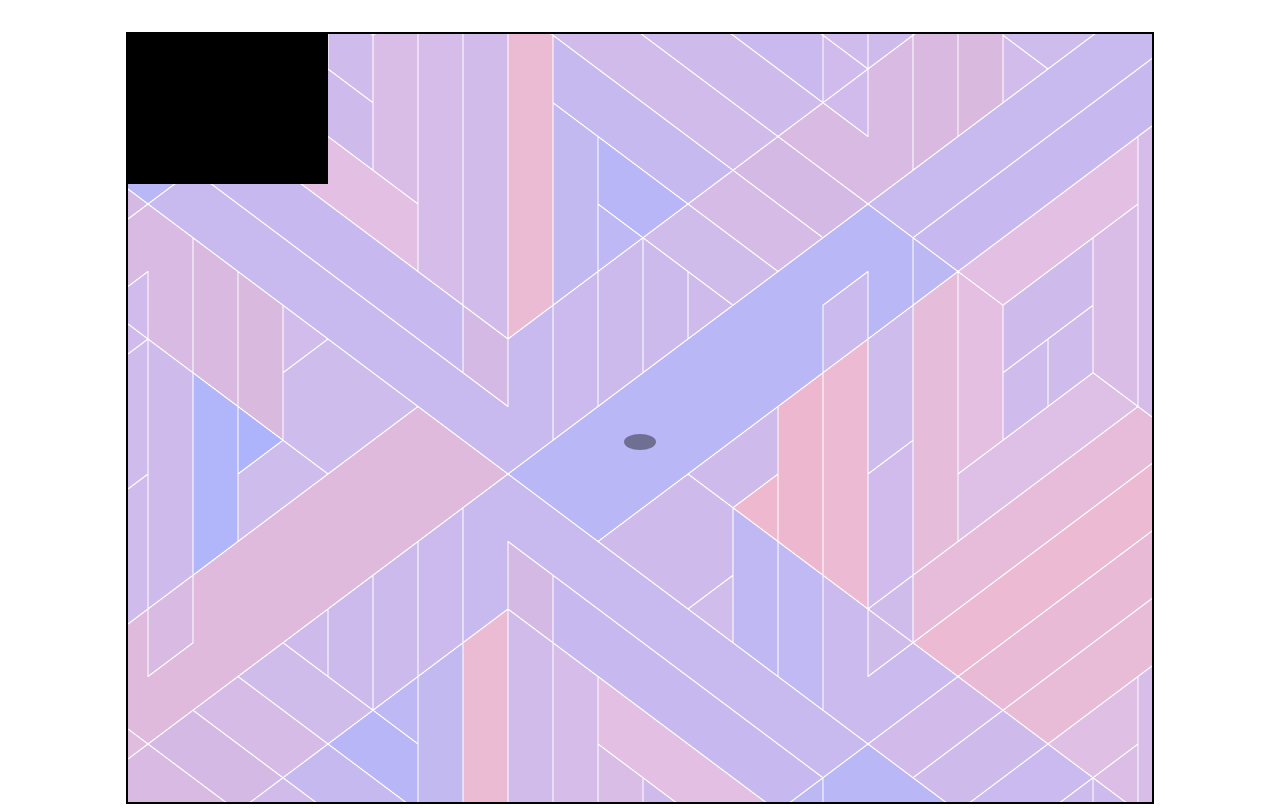
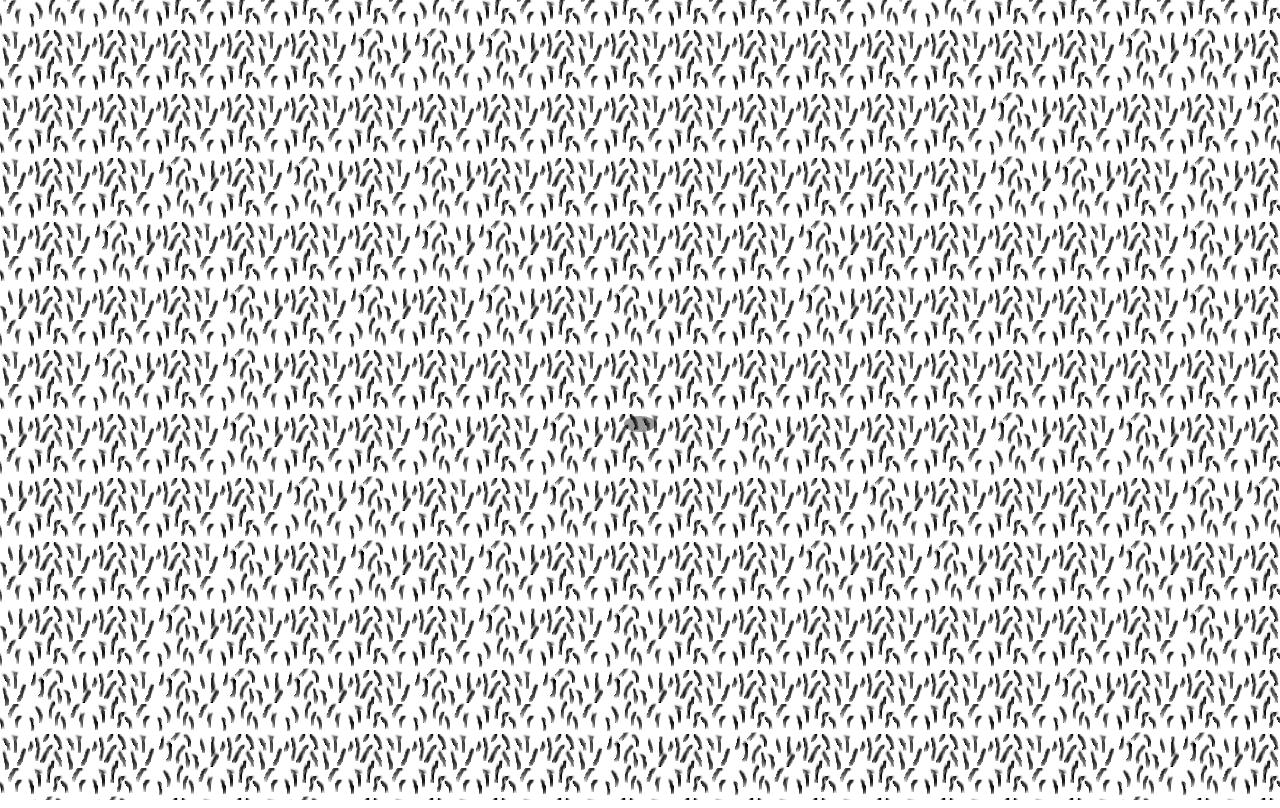
Before and after one commit to dylan-conway/canvas_game_template, a website built with webpack: page dist/index.html in a window 1280 px wide. Built offline with nearby package versions, Linux system fonts and the light colour scheme.

Commit message:
added scenery and made camera larger

```diff
--- a/src/css/style.css
+++ b/src/css/style.css
@@ -1,11 +1,12 @@
 body {
-    margin: 32px 0 0 0;
+    margin: 0 0 0 0;
     overflow: hidden;
+    /* background-color: cornflowerblue; */
 }
 
 canvas {
     margin: 0 0 0 0;
-    border: 2px solid black;
+    /* border: 2px solid black; */
 }
 
 #canvasContainer {
--- a/src/js/Map.js
+++ b/src/js/Map.js
@@ -1,14 +1,18 @@
 import * as utils from '../js/utils.js';
 
 export default class Map{
-    constructor(src, x, y){
-        this.img = utils.newImage(src)
+    constructor(x, y){
+        // this.img = utils.newImage(src)
         this.x = x;
         this.y = y;
-        this.width = this.img.width;
-        this.height = this.img.height;
+        // this.width = this.img.width;
+        // this.height = this.img.height;
+        this.width = 2160;
+        this.height = 3840;
     }
     draw(ctx){
-        ctx.drawImage(this.img, this.x, this.y);
+        // ctx.drawImage(this.img, this.x, this.y);
+        // ctx.strokeStyle = 'black';
+        // ctx.strokeRect(this.x, this.y, this.width, this.height);
     }
 }
--- a/src/js/Objects.js
+++ b/src/js/Objects.js
@@ -4,26 +4,33 @@ import * as utils from '../js/utils.js';
 export default class Objects{
     constructor(){
         this.obstacles = [];
-        this.enemies = [];
+        this.scenery = [];
     }
     draw(ctx){
         this.obstacles.forEach(obstacle => obstacle.draw(ctx));
-        this.enemies.forEach(enemy => enemy.draw(ctx));
+        this.scenery.forEach(item => item.draw(ctx));
     }
     addObstacle(obstacle){
         this.obstacles.push(obstacle);
     }
+    addScenery(item){
+        this.scenery.push(item);
+    }
     moveUp(dist){
         this.obstacles.forEach(obstacle => {obstacle.y -= dist});
+        this.scenery.forEach(item => {item.y -= dist});
     }
     moveRight(dist){
         this.obstacles.forEach(obstacle => {obstacle.x += dist});
+        this.scenery.forEach(item => {item.x += dist});
     }
     moveDown(dist){
         this.obstacles.forEach(obstacle => {obstacle.y += dist});
+        this.scenery.forEach(item => {item.y += dist});
     }
     moveLeft(dist){
         this.obstacles.forEach(obstacle => {obstacle.x -= dist});
+        this.scenery.forEach(item => {item.x -= dist});
     }
     checkUpCollisions(o){
         this.obstacles.forEach(ob => {
--- /dev/null
+++ b/src/js/Scenery.js
@@ -0,0 +1,16 @@
+import Sprite from "../js/Sprite.js";
+
+export default class Grass{
+    constructor(src, mapX, mapY, width, height){
+        this.sprite = new Sprite(src, 2000, 64, 64);
+        this.mapX = mapX;
+        this.mapY = mapY;
+        this.x = map.x + this.mapX;
+        this.y = map.y + this.mapY;
+        this.width = width;
+        this.height = height;
+    }
+    draw(ctx){
+        this.sprite.draw(ctx, this.x, this.y, 0, 0);
+    }
+}
--- a/src/js/Sprite.js
+++ b/src/js/Sprite.js
@@ -17,7 +17,7 @@ export default class Sprite{
         this.height = height;
         this.imgWidth = this.img.width;
         this.imgHeight = this.img.height;
-        this.drawCounter = 0;
+        this.drawCounter = utils.getRandomInt(0, this.rate);
         // sx, sy, swidth, sheight, dwidth, dheight.
         this.info = [0, 0, this.width, this.height, this.width, this.height];
     }
--- a/src/js/main.js
+++ b/src/js/main.js
@@ -15,17 +15,21 @@ import Key from '../js/Keyboard.js';
 import Sprite from '../js/Sprite.js';
 import Map from '../js/Map.js';
 import Wall from '../js/Walls.js';
+import Grass from '../js/Scenery.js';
 import * as utils from '../js/utils.js';
 import {states, commands, face} from '../js/Enums.js';
 
 // Import images.
 import faviconImg from '../images/favicon.ico';
 import characterImg from '../images/characterSprite.png';
-import mapImg from '../images/rewoven.png'
+// import mapImg from '../images/rewoven.png';
+import grassImg from '../images/grassSprite.png';
 
 // Width and height of the canvas.
-window.WIDTH = 1024;
-window.HEIGHT = 768;
+// window.WIDTH = 1024;
+// window.HEIGHT = 768;
+window.WIDTH = Math.floor(innerWidth);
+window.HEIGHT = Math.floor(innerHeight);
 
 // Canvas class and canvas objects classes. Global.
 
@@ -167,11 +171,13 @@ let gameLoop = () => {
 
     // Update (check for collisions, make corrections).
     update(command);
-    console.log(player.x, player.y);
-    console.log(map.x, map.y);
+    // console.log(player.x, player.y);
+    // console.log(map.x, map.y);
 
     // Clear canvas then render.
-    c.clear();
+    // c.clear();
+    c.ctx.fillStyle = 'white';
+    c.ctx.fillRect(0, 0, WIDTH, HEIGHT);
     draw();
 }
 
@@ -192,14 +198,21 @@ let setUpObjects = () => {
     window.c = new Canvas(canvasElem, WIDTH, HEIGHT);
 
     // Maps.
-    window.map = new Map(mapImg, -100, -100);
+    window.map = new Map(-100, -100);
 
     // Game objects.
     window.player = new Player(64 / 2, 96 / 2, characterImg, 15);
     window.objects = new Objects();
 
-    let wall1 = new Wall(100, 100, 200, 150);
-    objects.addObstacle(wall1);
+    // let wall1 = new Wall(150, 150, 64, 64);
+    // objects.addObstacle(wall1);
+    let grass = new Grass(grassImg, 150, 250, 64, 64);
+    objects.addScenery(grass);
+    for(let i = 0; i < map.width / 64; i ++){
+        for(let j = 0; j < map.height / 64; j ++){
+            objects.addScenery(new Grass(grassImg, (i * 64), (j * 64), 64, 64));
+        }
+    }
 }
 
 let processInput = blocking => {
@@ -267,10 +280,10 @@ class Player{
     constructor(width, height, imgSrc, rate){
         this.width = width;
         this.height = height;
-        this.mapX = (WIDTH / 2) - (this.width / 2);
-        this.mapY = (HEIGHT / 2) - (this.height / 2);
-        this.x = (WIDTH / 2) - (this.width / 2);
-        this.y = (HEIGHT / 2) - (this.height / 2);
+        this.mapX = Math.floor(WIDTH / 2) - (this.width / 2);
+        this.mapY = Math.floor(HEIGHT / 2) - (this.height / 2);
+        this.x = Math.floor(WIDTH / 2) - (this.width / 2);
+        this.y = Math.floor(HEIGHT / 2) - (this.height / 2);
         this.rate = rate;
         this.sprite = new Sprite(imgSrc, this.rate, this.width, this.height);
         // 3
--- a/src/js/utils.js
+++ b/src/js/utils.js
@@ -33,3 +33,7 @@ export function objInObj(a, b){
         return false;
     }
 }
+
+export function getRandomInt(min, max){
+    return Math.floor(Math.random() * (max - min + 1)) + min;
+}
```
Also changed, not shown: src/images/grassSprite.png (added), src/images/rewoven.png (deleted), 1 other file.
